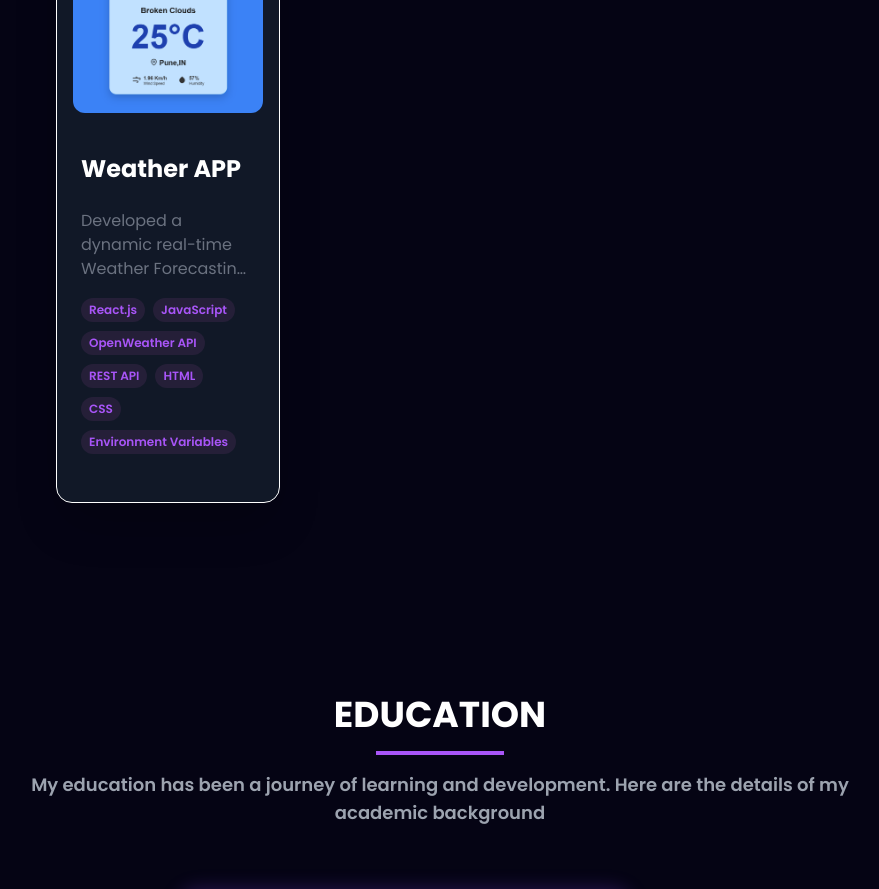
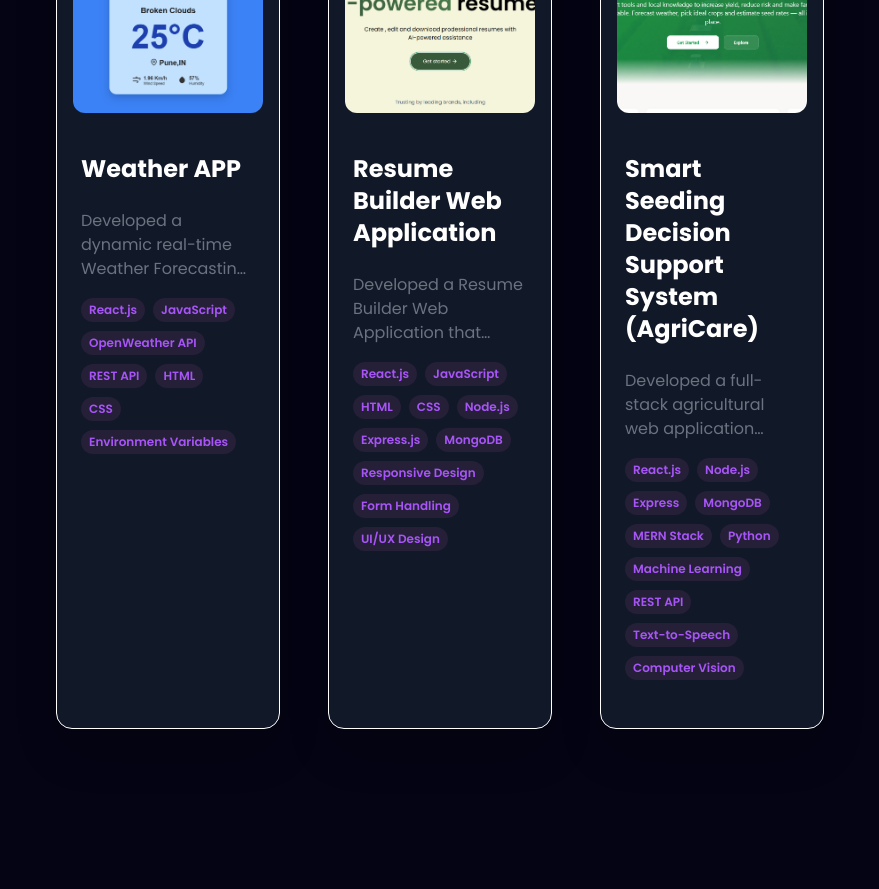
Before and after one commit to Jitenkoundinye2004/Jiten_Portfolio, a React (Vite) app: page / in a window 1280 px wide. Shown: the part 4140-5029 px from the top of the page, without its empty margins (200-1079 px from the left). Built offline with nearby package versions, Linux system fonts and the light colour scheme.

Commit message:
Fix mouse scrolling in project modal and update project assets

```diff
--- a/src/components/Work/Work.jsx
+++ b/src/components/Work/Work.jsx
@@ -1,4 +1,4 @@
-import React, { useState } from "react";
+import React, { useState, useEffect } from "react";
 import { projects } from "../../constants.js";
 
 const Work = () => {
@@ -17,6 +17,17 @@ const Work = () => {
       handleCloseModal();
     }
   };
+
+  useEffect(() => {
+    if (selectedProject) {
+      document.body.style.overflow = "hidden";
+    } else {
+      document.body.style.overflow = "unset";
+    }
+    return () => {
+      document.body.style.overflow = "unset";
+    };
+  }, [selectedProject]);
 
   return (
     <section
@@ -73,7 +84,11 @@ const Work = () => {
       {/* Modal Container */}
       {selectedProject && (
         <div className="fixed inset-0 z-50 flex items-center justify-center bg-black bg-opacity-90 p-4" onClick={handleBackdropClick}>
-          <div className="bg-gray-900 rounded-xl shadow-2xl lg:w-full w-[90%] max-w-3xl overflow-y-auto max-h-[80vh] relative" onClick={(e) => e.stopPropagation()}>
+          <div
+            data-lenis-prevent
+            className="bg-gray-900 rounded-xl shadow-2xl lg:w-full w-[90%] max-w-3xl overflow-y-auto max-h-[80vh] relative"
+            onClick={(e) => e.stopPropagation()}
+          >
             <div className="flex justify-end p-4">
               <button
                 onClick={handleCloseModal}
--- a/src/constants.js
+++ b/src/constants.js
@@ -27,6 +27,8 @@ import interviewLogo from './assets/projectlogo/interviewlogo.png';
 import lungCancerLogo from './assets/projectlogo/lunglogo.png'
 import weatherApp from './assets/projectlogo/weather.png'
 import portfolio from './assets/projectlogo/portfolio.png'
+import resumeBuilder from './assets/projectlogo/ResumeBuilder.png'
+import smartSeedingDSS from './assets/projectlogo/Smartseeding.png'
 
 
 // Education Section Logo's
@@ -172,7 +174,48 @@ export const projects = [
     webapp: "https://weather-app-61jj.vercel.app/",
   },
 
-
+  {
+  id: 4,
+  title: "Resume Builder Web Application",
+  description:
+    "Developed a Resume Builder Web Application that allows users to create professional resumes through an interactive and user-friendly interface. Implemented dynamic form inputs for personal details, education, skills, and experience, with real-time preview of the resume layout. Designed responsive UI for seamless usage across devices and ensured clean formatting for printable resumes. Focused on usability, structured data handling, and modern UI practices to help users generate job-ready resumes efficiently.",
+  image: resumeBuilder,
+  tags: [
+    "React.js",
+    "JavaScript",
+    "HTML",
+    "CSS",
+    "Node.js",
+    "Express.js",
+    "MongoDB",
+    "Responsive Design",
+    "Form Handling",
+    "UI/UX Design"
+  ],
+  github: "https://github.com/Jitenkoundinye2004/Resume-Builder",
+  webapp: "https://resume-builder-frontend-3y6h.onrender.com/",
+},
+{
+  id: 5,
+  title: "Smart Seeding Decision Support System (AgriCare)",
+  description:
+    "Developed a full-stack agricultural web application called AgriCare (Smart Seeding DSS) to assist farmers with intelligent crop decisions and farm management. Built using a modern MERN stack (React + Node.js + Express + MongoDB) with a Python ML backend for advanced features such as AI-driven crop recommendations, text-to-speech accessibility, and image analysis. Implemented secure user authentication, smart seeding analysis, and multilingual support to enhance usability. Focused on seamless integration between frontend, backend, and machine learning components to provide a comprehensive, interactive smart agriculture tool.",
+  image: smartSeedingDSS,
+  tags: [
+    "React.js",
+    "Node.js",
+    "Express",
+    "MongoDB",
+    "MERN Stack",
+    "Python",
+    "Machine Learning",
+    "REST API",
+    "Text-to-Speech",
+    "Computer Vision"
+  ],
+  github: "https://github.com/Jitenkoundinye2004/Smart_seeding_DSS",
+  webapp: "https://smart-seeding-dss.onrender.com/"
+}
 ];
 
 export const education = [
```
Also changed, not shown: src/assets/projectlogo/ResumeBuilder.png (added), src/assets/projectlogo/Smartseeding.png (added).
